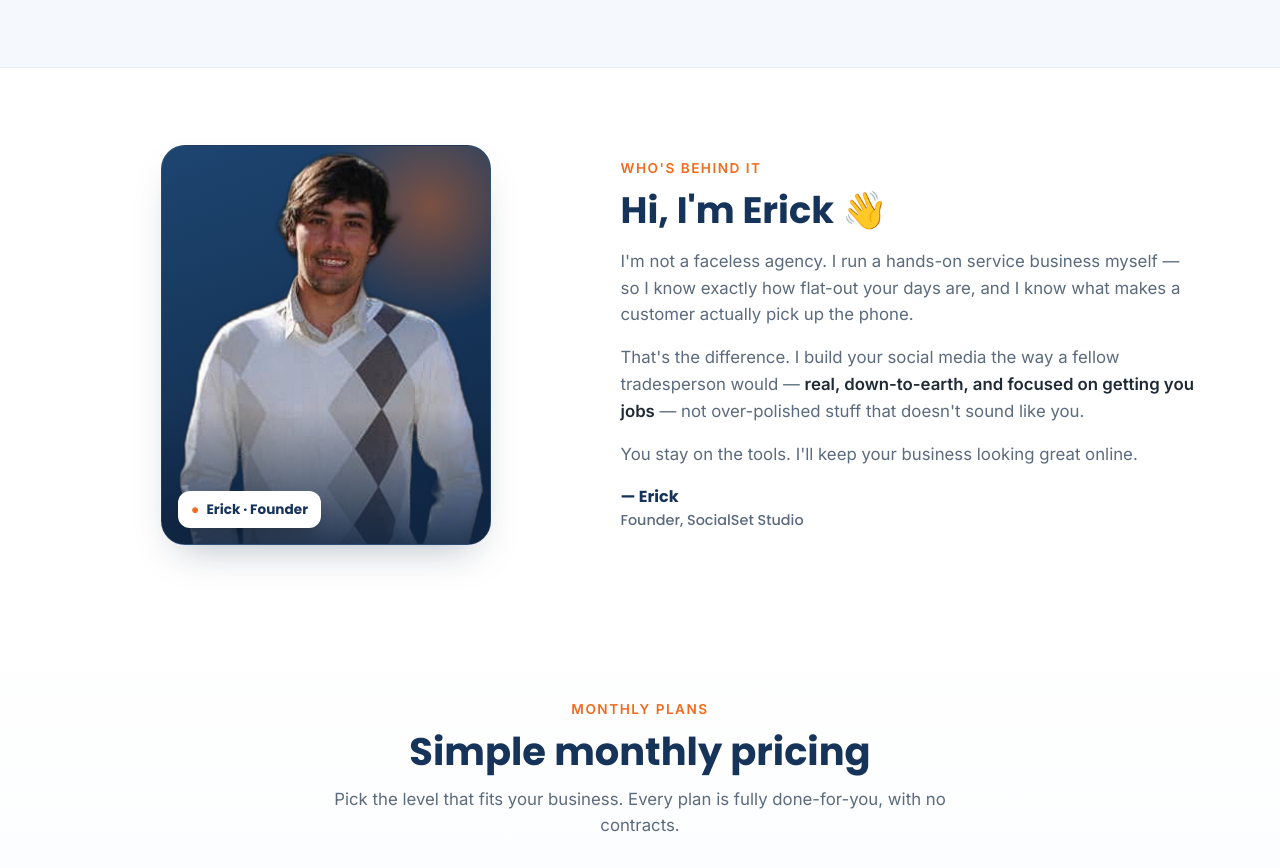
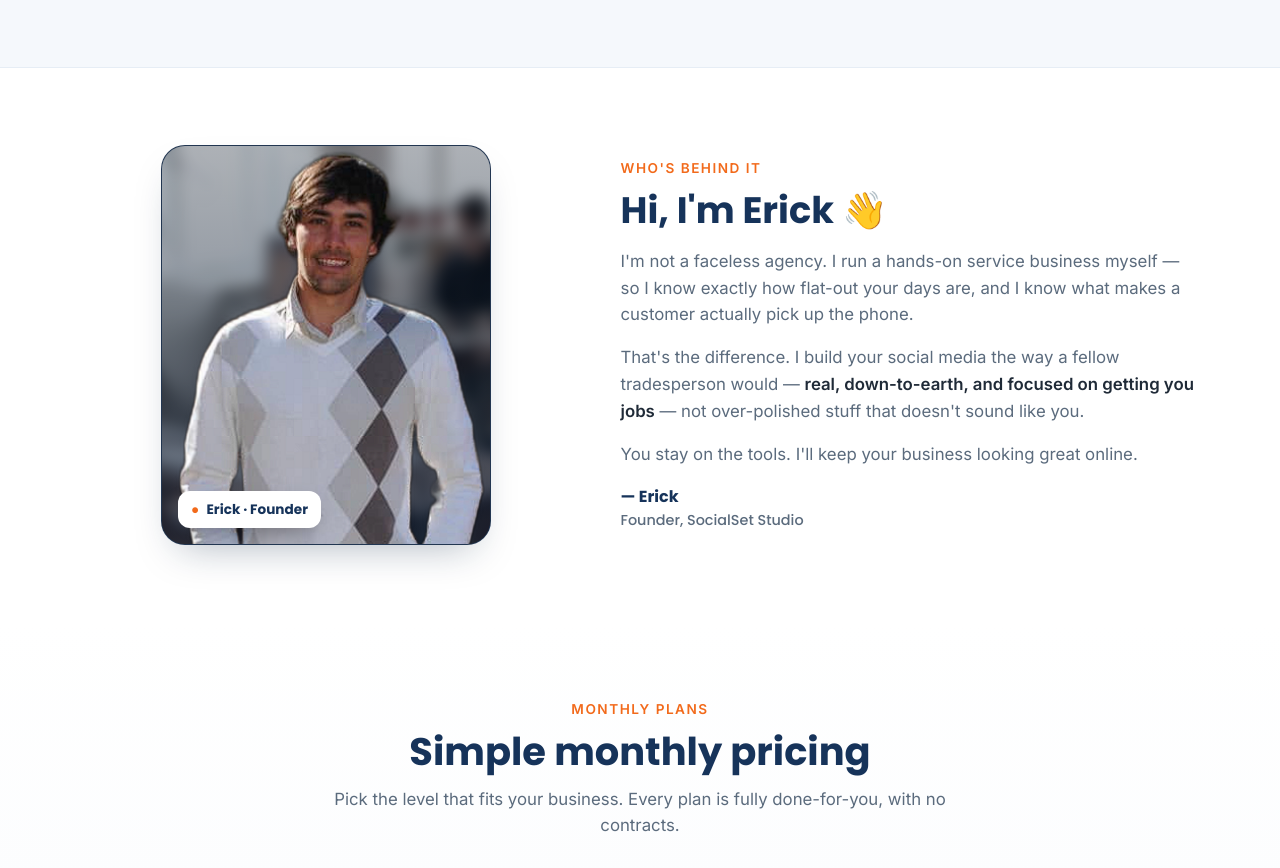
Before and after one commit to mieliesvangraan-lang/socialset-studio, a plain HTML site: page index.html in a window 1280 px wide. Shown: the part 2540-3408 px from the top of the page. Drawn offline with Linux system fonts and the light colour scheme.

Commit message:
Add blurred office backdrop to Meet Erick photo
Place Erick's cut-out on a softly blurred office background for a
professional headshot look instead of the plain navy panel.

Co-Authored-By: Claude Opus 4.8 <noreply@anthropic.com>

```diff
--- a/index.html
+++ b/index.html
@@ -145,10 +145,10 @@
   /* MEET */
   .meet-grid{display:grid;grid-template-columns:.85fr 1fr;gap:3rem;align-items:center}
   .meet-photo{display:flex;justify-content:center}
-  .meet-panel{position:relative;width:330px;height:400px;border-radius:24px;background:linear-gradient(160deg,#1d4570,var(--navy-deep));overflow:hidden;box-shadow:var(--shadow);border:1px solid rgba(255,255,255,.08)}
-  .meet-panel::before{content:"";position:absolute;width:240px;height:240px;border-radius:50%;background:radial-gradient(circle,rgba(242,106,27,.45),transparent 70%);top:-60px;right:-60px;z-index:0}
-  .meet-panel img{position:absolute;inset:0;width:100%;height:100%;object-fit:cover;object-position:center top;z-index:1}
-  .meet-panel::after{content:"";position:absolute;left:0;right:0;bottom:0;height:34%;background:linear-gradient(0deg,rgba(15,37,66,.85),transparent);z-index:2}
+  .meet-panel{position:relative;width:330px;height:400px;border-radius:24px;background:#0f2542;overflow:hidden;box-shadow:var(--shadow);border:1px solid rgba(255,255,255,.08)}
+  .meet-bg{position:absolute;inset:0;z-index:0;background:url('assets/office-bg.jpg') center/cover;filter:blur(7px) brightness(.82);transform:scale(1.12)}
+  .meet-tint{position:absolute;inset:0;z-index:1;background:linear-gradient(180deg,rgba(15,37,66,.18),rgba(15,37,66,.55))}
+  .meet-panel img{position:absolute;inset:0;width:100%;height:100%;object-fit:cover;object-position:center top;z-index:3}
   .meet-tag{position:absolute;bottom:16px;left:16px;z-index:2;background:#fff;border-radius:12px;padding:.5rem .8rem;box-shadow:0 10px 24px -10px rgba(0,0,0,.5);font-family:'Poppins';font-weight:700;color:var(--navy);font-size:.85rem;display:flex;align-items:center;gap:.45rem}
   .meet-tag b{color:var(--orange)}
   .meet-copy h2{font-size:clamp(1.7rem,3.2vw,2.3rem);color:var(--navy);margin-bottom:1rem}
@@ -343,8 +343,10 @@
   <div class="wrap meet-grid">
     <div class="meet-photo">
       <div class="meet-panel">
+        <div class="meet-bg"></div>
+        <div class="meet-tint"></div>
         <img src="assets/erick-face.png" alt="Erick, founder of SocialSet Studio" />
-        <div class="meet-tag" style="z-index:3"><b>●</b> Erick · Founder</div>
+        <div class="meet-tag" style="z-index:4"><b>●</b> Erick · Founder</div>
       </div>
     </div>
     <div class="meet-copy">
```
Also changed, not shown: assets/office-bg.jpg (added).
